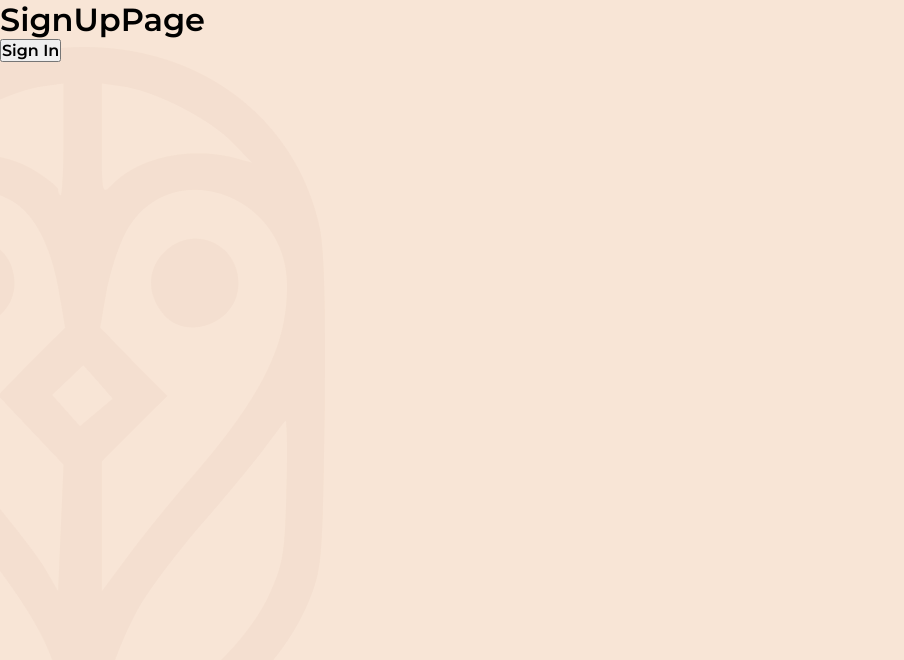
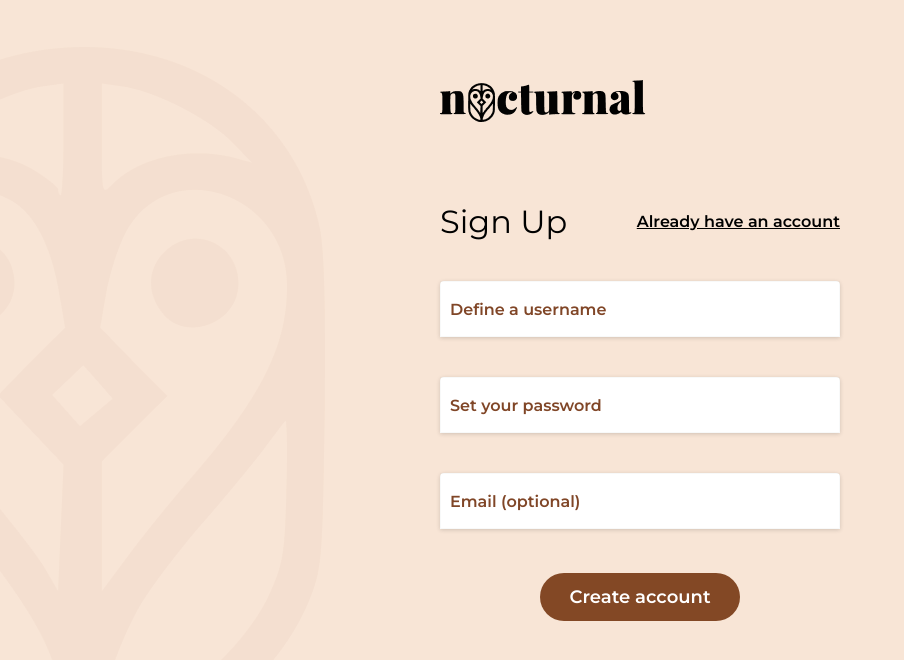
Before and after one commit to juliolmuller/fuerza-journals, a React (Create React App) app: page /signup in a window 1280 px wide. Shown: the top 660 px of the page, without its empty margins (0-904 px from the left). Built offline with nearby package versions, Linux system fonts and the light colour scheme; a web font is replaced by a local one; what miragejs would draw is missing.

Commit message:
Implement SignInPage and SignUpPage

```diff
--- a/src/assets/global-styles.scss
+++ b/src/assets/global-styles.scss
@@ -7,6 +7,7 @@
   --color-blue: #5091D6;
 
   --font-color: #834825;
+  --font-color-link: ##6E3421;
   --font-serif: 'Abhaya Libre', serif;
   --font-sans-serif: 'Montserrat', sans-serif;
 
@@ -39,6 +40,19 @@ a, button {
   cursor: pointer;
 }
 
+a {
+  color: var(--font-color-link);
+  transform: filter 200ms;
+
+  &:hover {
+    filter: brightness(0.75);
+  }
+
+  &:active {
+    opacity: 0.5;
+  }
+}
+
 @media (min-width: 700px) {
   :root {
     font-size: 62.5%;
--- /dev/null
+++ b/src/components/Button/index.tsx
@@ -0,0 +1,14 @@
+import { ButtonHTMLAttributes } from 'react';
+import './styles.scss'
+
+type ButtonProps = ButtonHTMLAttributes<HTMLButtonElement>;
+
+function Input({ children, className, type = 'button', ...props }: ButtonProps) {
+  return (
+    <button type={type} className={`custom-button ${className}`}>
+      {children}
+    </button>
+  );
+}
+
+export default Input;
--- /dev/null
+++ b/src/components/Button/styles.scss
@@ -0,0 +1,20 @@
+
+.custom-button {
+  display: flex;
+  align-items: center;
+  justify-content: center;
+
+  height: 4.8rem;
+  border: none;
+  border-radius: 2.4rem;
+  background-color: var(--font-color);
+
+  color: white;
+  font-size: 1.8rem;
+
+  transition: filter 200ms;
+
+  &:hover {
+    filter: brightness(0.85);
+  }
+}
--- /dev/null
+++ b/src/components/Input/index.tsx
@@ -0,0 +1,25 @@
+import { InputHTMLAttributes } from 'react';
+import './styles.scss'
+
+type InputProps = InputHTMLAttributes<HTMLInputElement> & {
+  label: string;
+};
+
+function Input({ id, label, value, ...props }: InputProps) {
+  const inputId = id ?? 'input-' + Math.round(Math.random() * 1000);
+
+  return (
+    <div className="custom-input">
+      <input
+        id={inputId}
+        value={value}
+        {...props} />
+      <label
+        htmlFor={inputId}
+        className={String(value) && 'has-content'}
+      >{label}</label>
+    </div>
+  );
+}
+
+export default Input;
--- /dev/null
+++ b/src/components/Input/styles.scss
@@ -0,0 +1,53 @@
+
+.custom-input {
+  position: relative;
+
+  width: 100%;
+  height: 56px;
+  box-shadow: rgba(0, 0, 0, 0.16) 0px 1px 4px;
+  border-radius: 4px 4px 0 0;
+  background: white;
+
+  transition: box-shadow 400ms;
+
+  &:focus-within {
+    box-shadow: rgba(0, 0, 0, 0.35) 0px 5px 10px;
+  }
+
+  label {
+    position: absolute;
+    top: 50%;
+    left: 1rem;
+    display: block;
+
+    transform: translateY(-50%);
+    transform-origin: left top;
+
+    color: #804627;
+    user-select: none;
+
+    transition: transform 150ms cubic-bezier(0.4, 0, 0.2, 1),color 150ms cubic-bezier(0.4, 0, 0.2, 1), top 500ms;
+  }
+
+  input {
+    width: 100%;
+    height: 100%;
+    border: 1px solid rgba(157, 164, 166, 0.07);
+    background: transparent;
+    padding: 20px 16px 6px;
+
+    color: var(--font-color);
+
+    transition: border-color 500ms;
+
+    &:focus {
+      outline: none;
+    }
+
+    &:focus + label,
+    & + label.has-content {
+      transform: translateY(-100%) scale(0.75);
+      color: #736d6b;
+    }
+  }
+}
--- a/src/pages/SignInPage/index.tsx
+++ b/src/pages/SignInPage/index.tsx
@@ -1,15 +1,61 @@
+import { Link } from 'react-router-dom';
+import Input from '../../components/Input';
+import Button from '../../components/Button';
+import { FormEvent, MouseEvent, useState } from 'react';
 import { useAuth } from '../../hooks';
+import logo from '../../assets/images/logo.png';
+import './styles.scss';
 
 function SignInPage() {
   const { signIn } = useAuth();
+  const [username, setUsername] = useState('');
+  const [password, setPassword] = useState('');
+
+  function handleForgotPassword(event: MouseEvent) {
+    event.preventDefault();
+    alert('Ops! Password recovery is not functional yet.');
+  }
+
+  function handleSubmit(event: FormEvent) {
+    event.preventDefault();
+    signIn(username, password);
+  }
 
   return (
-    <>
-      <h1>SignInPage</h1>
-      <button type="button" onClick={signIn}>
-        Sign In
-      </button>
-    </>
+    <div id="sign-in-page">
+      <div className="container">
+        <img src={logo} alt="logo" />
+
+        <header>
+          <h1>Sign In</h1>
+          <Link to="/signup">Sign up</Link>
+        </header>
+
+        <form onSubmit={handleSubmit}>
+          <Input
+            label="Your username"
+            type="text"
+            id="username"
+            value={username}
+            onChange={(event) => setUsername(event.target.value)}
+          />
+          <Input
+            label="Your password"
+            type="password"
+            id="password"
+            value={password}
+            onChange={(event) => setPassword(event.target.value)}
+          />
+
+          {/* eslint-disable-next-line jsx-a11y/anchor-is-valid */}
+          <a href="#" onClick={handleForgotPassword}>
+            Forgot password?
+          </a>
+
+          <Button type="submit">Log in</Button>
+        </form>
+      </div>
+    </div>
   );
 }
 
--- /dev/null
+++ b/src/pages/SignInPage/styles.scss
@@ -0,0 +1,61 @@
+
+#sign-in-page {
+  display: flex;
+  justify-content: center;
+  align-items: center;
+
+  width: 100vw;
+  height: 100vh;
+
+  .container {
+    display: flex;
+    flex-direction: column;
+    justify-content: center;
+    align-items: center;
+
+    width: 100%;
+    max-width: 400px;
+    padding: 0 0 10rem;
+
+    img {
+      align-self: start;
+      margin-bottom: 8rem;
+    }
+
+    header {
+      display: flex;
+      justify-content: space-between;
+      align-items: center;
+
+      width: 100%;
+      margin-bottom: 4rem;
+
+      h1 {
+        font-weight: 400;
+      }
+    }
+
+    form {
+      display: flex;
+      flex-direction: column;
+      align-items: center;
+      gap: 2rem;
+
+      width: 100%;
+
+      .custom-input + .custom-input {
+        margin-top: 2rem;
+      }
+
+      a {
+        align-self: flex-end;
+      }
+
+      button {
+        width: 50%;
+        margin-top: 2.4rem;
+      }
+    }
+  }
+
+}
--- a/src/pages/SignUpPage/index.tsx
+++ b/src/pages/SignUpPage/index.tsx
@@ -1,15 +1,58 @@
+import { Link } from 'react-router-dom';
+import Input from '../../components/Input';
+import Button from '../../components/Button';
+import { FormEvent, useState } from 'react';
 import { useAuth } from '../../hooks';
+import logo from '../../assets/images/logo.png';
+import './styles.scss';
 
 function SignUpPage() {
-  const { signIn } = useAuth();
+  const { signUp } = useAuth();
+  const [username, setUsername] = useState('');
+  const [password, setPassword] = useState('');
+  const [email, setEmail] = useState('');
+
+  function handleSubmit(event: FormEvent) {
+    event.preventDefault();
+    signUp(username, password, email);
+  }
 
   return (
-    <>
-      <h1>SignUpPage</h1>
-      <button type="button" onClick={signIn}>
-        Sign In
-      </button>
-    </>
+    <div id="sign-up-page">
+      <div className="container">
+        <img src={logo} alt="logo" />
+
+        <header>
+          <h1>Sign Up</h1>
+          <Link to="/signin">Already have an account</Link>
+        </header>
+
+        <form onSubmit={handleSubmit}>
+          <Input
+            label="Define a username"
+            type="text"
+            id="username"
+            value={username}
+            onChange={(event) => setUsername(event.target.value)}
+          />
+          <Input
+            label="Set your password"
+            type="password"
+            id="password"
+            value={password}
+            onChange={(event) => setPassword(event.target.value)}
+          />
+          <Input
+            label="Email (optional)"
+            type="email"
+            id="email"
+            value={email}
+            onChange={(event) => setEmail(event.target.value)}
+          />
+          <Button type="submit">Create account</Button>
+        </form>
+      </div>
+    </div>
   );
 }
 
--- /dev/null
+++ b/src/pages/SignUpPage/styles.scss
@@ -0,0 +1,61 @@
+
+#sign-up-page {
+  display: flex;
+  justify-content: center;
+  align-items: center;
+
+  width: 100vw;
+  height: 100vh;
+
+  .container {
+    display: flex;
+    flex-direction: column;
+    justify-content: center;
+    align-items: center;
+
+    width: 100%;
+    max-width: 400px;
+    padding: 0 0 10rem;
+
+    img {
+      align-self: start;
+      margin-bottom: 8rem;
+    }
+
+    header {
+      display: flex;
+      justify-content: space-between;
+      align-items: center;
+
+      width: 100%;
+      margin-bottom: 4rem;
+
+      h1 {
+        font-weight: 400;
+      }
+    }
+
+    form {
+      display: flex;
+      flex-direction: column;
+      align-items: center;
+      gap: 2rem;
+
+      width: 100%;
+
+      .custom-input + .custom-input {
+        margin-top: 2rem;
+      }
+
+      a {
+        align-self: flex-end;
+      }
+
+      button {
+        width: 50%;
+        margin-top: 2.4rem;
+      }
+    }
+  }
+
+}
```
